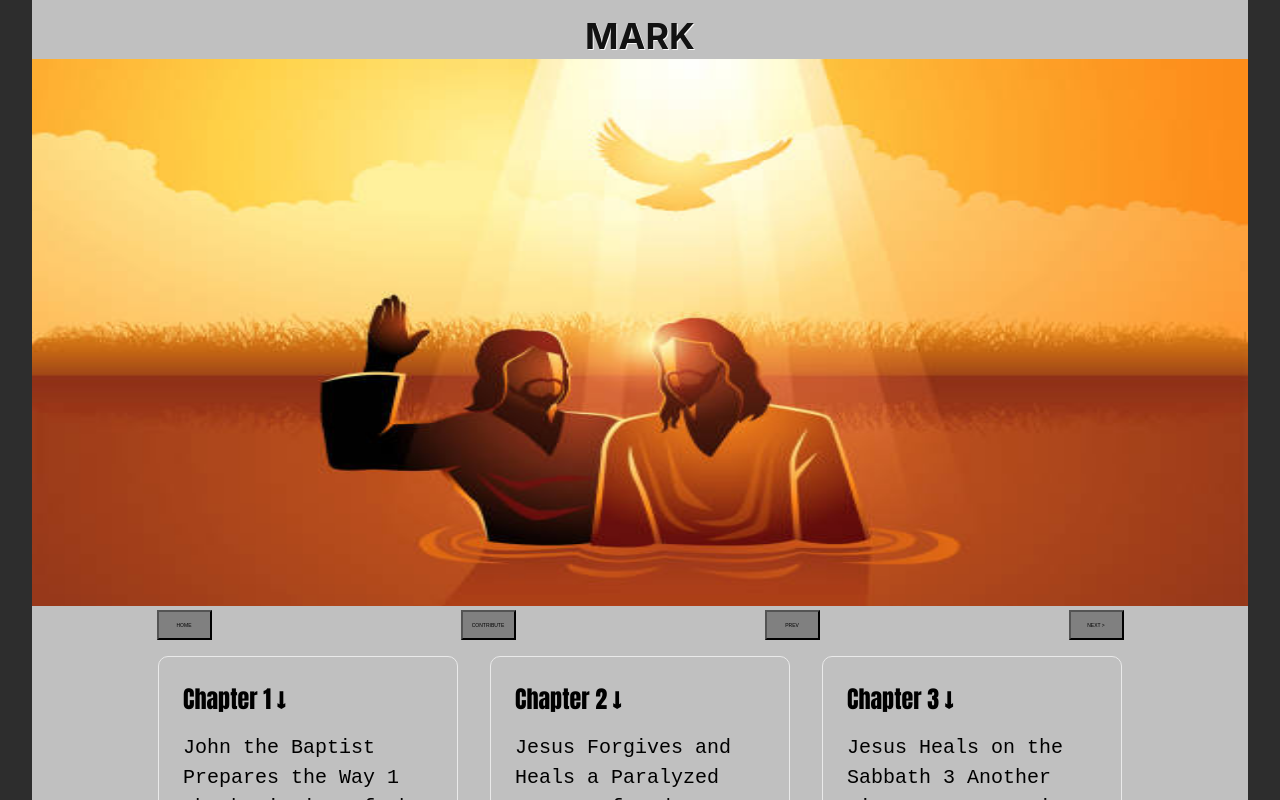
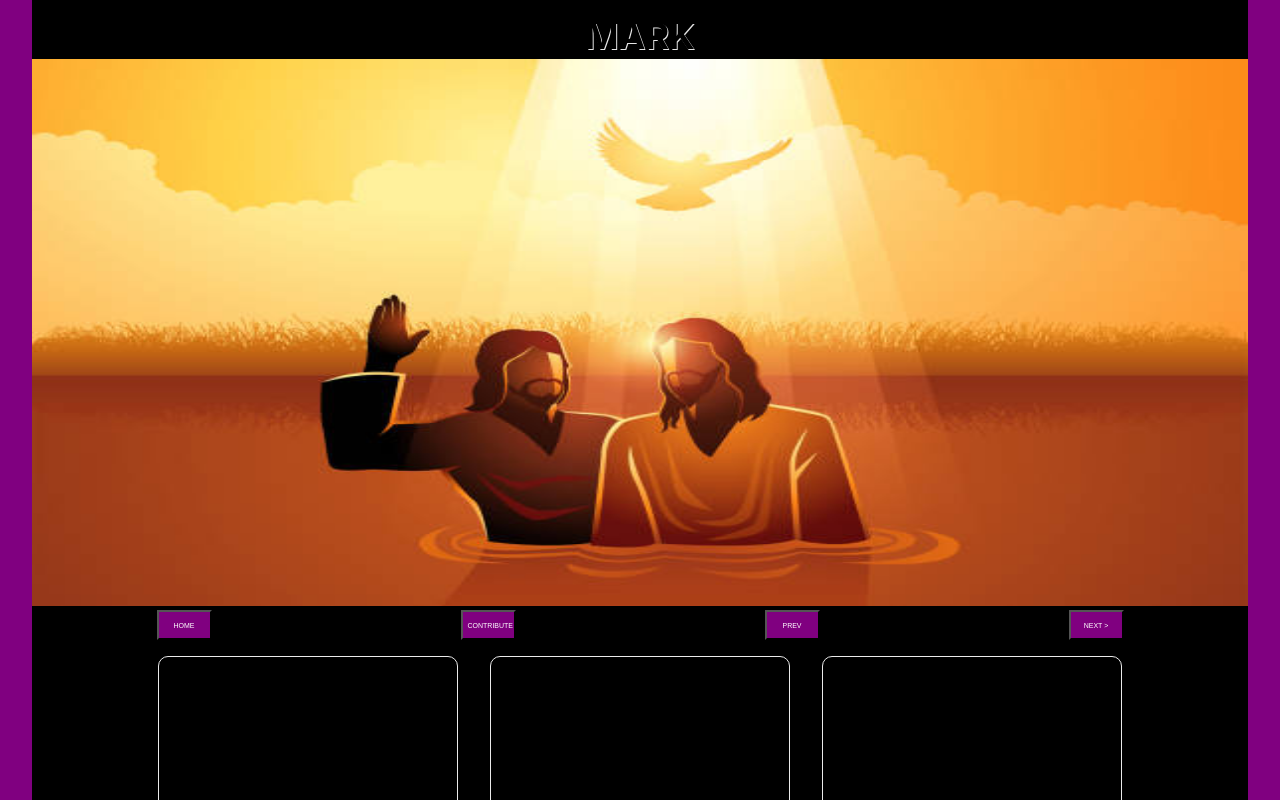
Before and after one commit to jnutt367/mark, a Next.js app: page / in a window 1280 px wide. Shown: the top 800 px of the page. Built offline with nearby package versions, Linux system fonts and the light colour scheme.

Commit message:
Update Home.module.css
styles from luke to mark

```diff
--- a/styles/Home.module.css
+++ b/styles/Home.module.css
@@ -1,12 +1,12 @@
 .container {
     padding: 0 2rem;
-    background-color: #2d2d2d;
+    background-color: #800080;
     background-size: cover;
     background-repeat: no-repeat;
 }
 
 .main {
-    background-color: silver;
+    background-color: black;
     background-size: contain;
     background-size: contain;
     min-height: 100vh;
@@ -85,10 +85,11 @@
 
 
 .title {
-  position: relative;
+ position: relative;
   top: -50px;
   margin-top: 0;
   font-family: Ariel, sans, , serif, sans-serif, cursive, fantasy;
+  color: white;
   text-shadow: 2px 2px grey;
   font-size: 36px;
   margin-bottom: 3.5rem;
@@ -116,7 +117,7 @@
 
 .button:hover {
     color: white;
-    background-color: brown;
+    background-color:#cc8400;
     opacity: 0.7;
     text-shadow: 1px 1px black;
     opacity: 1;
@@ -134,35 +135,22 @@
     color: white;
 }
 
-.nav ul li {
-    display: flex;
-    flex-basis: auto;
-    color: #fafafa;
-    justify-content: space-around;
-    list-style: none;
-    font-size: xx-large;
-    padding-top: 3rem;
-    font-family: Impact, Haettenschweiler, 'Arial Narrow Bold', sans-serif;
-}
-
-.nav ul:hover {
-    color: orange;
-    text-decoration: underline;
-}
 .nav {
     display: flex;
     flex-direction: row;
     justify-content: space-around;
 }
 .button {
+    color: white;
     height: 30px;
     width: 55px;
-    font-size: 5px;
-    background-color: grey;
+    font-size: 7px;
+    background-color: #800080;
     align-items: center;
     justify-content: space-between;
     padding: 5px;
 }
+
 .grid {
     display: flex;
     align-items: center;
@@ -215,7 +203,7 @@
 .card:active {
     color: black;
     border-color: hsl(212, 100%, 48%);
-    background-image: url(/tea-stained.jpg);
+    background-image: url(/closeup-old-paper-texture-age-marks.jpg);
     background-repeat: no-repeat;
     background-size: cover;
     cursor: all-scroll;
```
